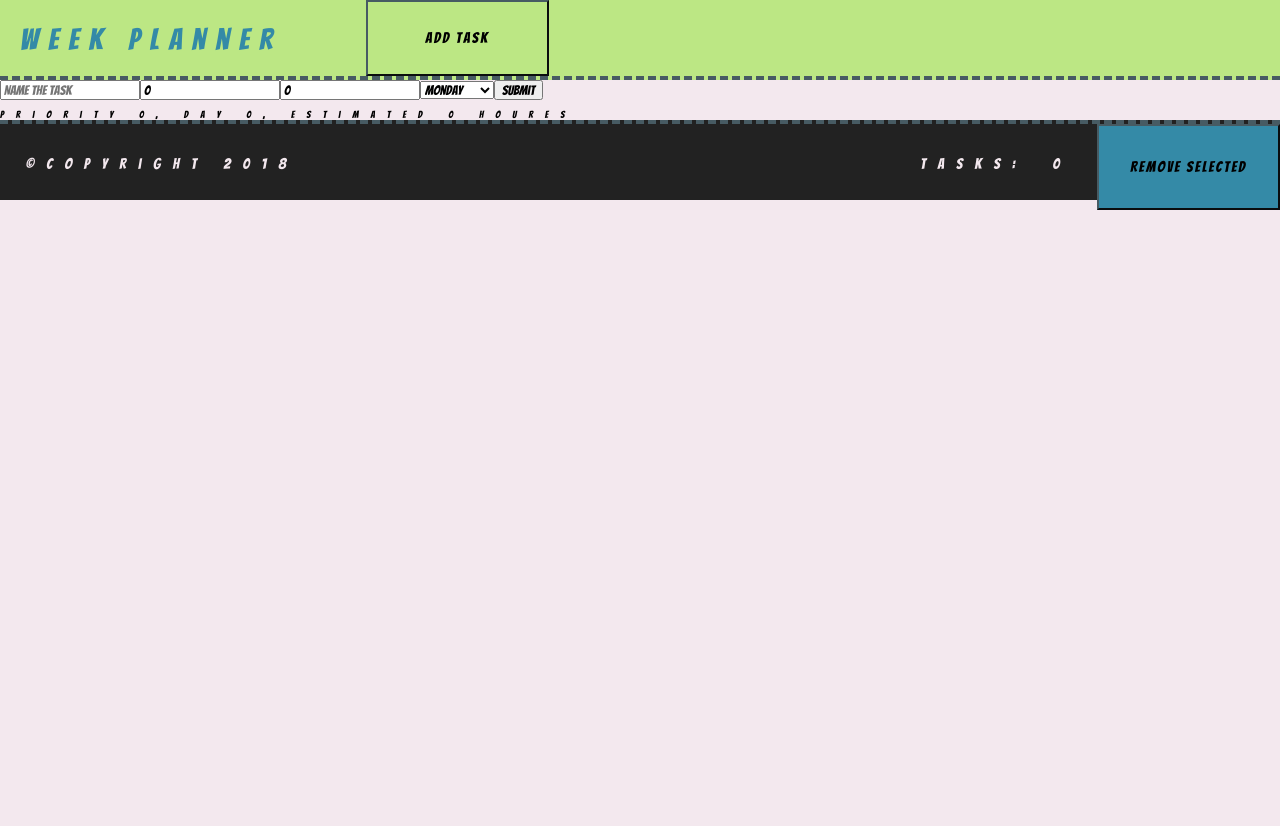
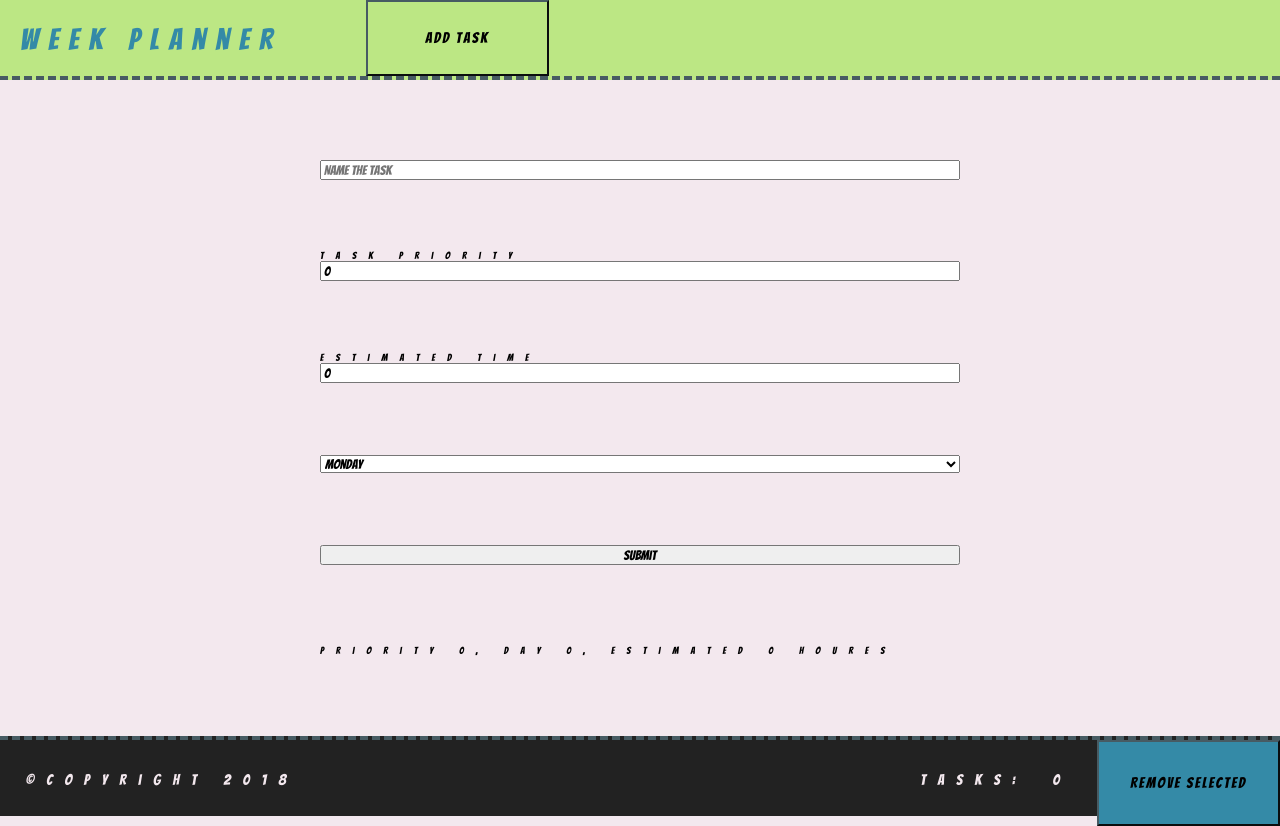
Before and after one commit to szymonWojcikowski/weekPlanner, a React app: page / in a window 1280 px wide. Both pictures are taken after a click on the button "Add Task". Before the commit the page ends 800 px from the top, so only its background shows below. Built offline with nearby package versions, Linux system fonts and the light colour scheme.

Commit message:
AddForm component upgrade with some styling

```diff
--- a/src/components/AddForm.jsx
+++ b/src/components/AddForm.jsx
@@ -5,6 +5,7 @@ class AddForm extends React.Component {
     constructor(props) {
         super(props);
         this.state = {
+            tasks: props.tasks,
             taskName: "",
             taskPriority: 0,
             value: 0,
@@ -22,13 +23,13 @@ class AddForm extends React.Component {
     };
 
     handleSubmit(event) {
-        alert('An essay was submitted: ' + this.state.value);
+        console.log('props ', this.props, "tasks from state ", this.state.tasks);
         event.preventDefault();
     };
 
     render() {
         return (
-            <form onSubmit={this.handleSubmit}>
+            <form className="addForm" onSubmit={this.handleSubmit}>
                 <input
                     type="text"
                     value={this.state.taskName}
@@ -36,6 +37,7 @@ class AddForm extends React.Component {
                     placeholder="Name the task"
                     onChange={this.handleChange}
                 />
+                <label>Task priority
                     <input
                         type="number"
                         value={this.state.taskPriority}
@@ -43,6 +45,8 @@ class AddForm extends React.Component {
                         placeholder="Task priority"
                         onChange={this.handleChange}
                     />
+                </label>
+                <label>Estimated time
                     <input
                         type="number"
                         value={this.state.estimatedTime}
@@ -50,6 +54,7 @@ class AddForm extends React.Component {
                         placeholder="Estimated time"
                         onChange={this.handleChange}
                     />
+                </label>
                 <select value={this.state.value} name="value" onChange={this.handleChange}>
                     <option value="0" data-day="0">Monday</option>
                     <option value="1" data-day="1">Tuesday</option>
--- a/src/scss/main.scss
+++ b/src/scss/main.scss
@@ -207,6 +207,21 @@ section.week {
     }
 }
 
+.addForm {
+    height: 80vh;
+    min-width: 32rem;
+    max-width: 64rem;
+    margin: 1vh auto;
+    display: flex;
+    flex-direction: column;
+    justify-content: space-evenly;
+    align-self: center;
+    input {
+        display: block;
+        width: 100%;
+    }
+}
+
 footer {
     background-color: $colorFont;
     color: $colorLight;
```
Lines whose indentation alone changed are shown as unchanged.
